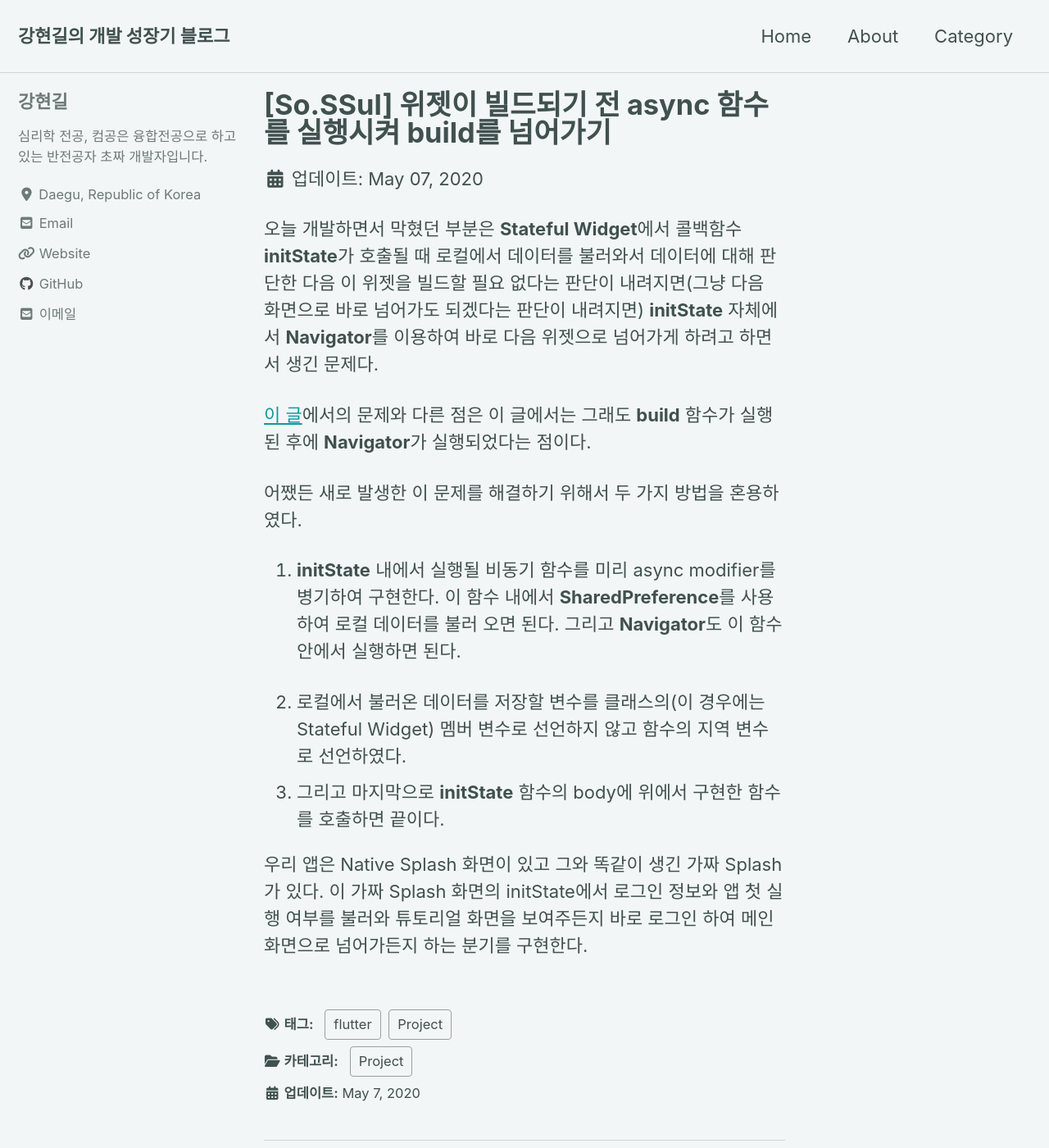
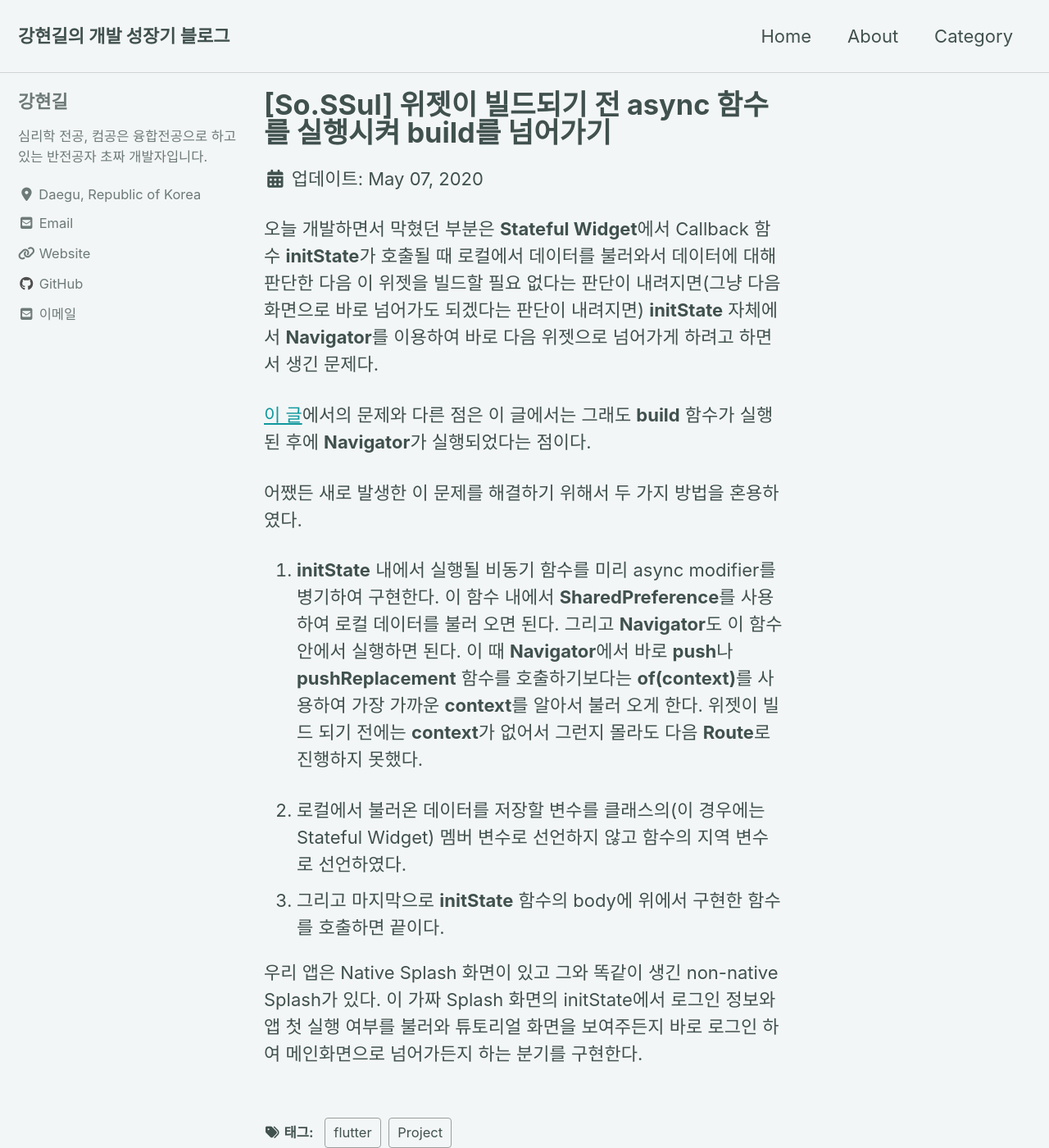
Before and after one commit to nammunsik/tksuns12.github.io, a Jekyll site: the page built from _posts/2020-05-07-first-post.md, in a window 1280 px wide and 1400 px high. Shown: the whole window at 82% size. Built offline with Jekyll 4.4.1, drawn with Linux system fonts in a browser that asks for light colours; cached includes are drawn as plain includes; nearby versions of some CDN libraries; comment, search, counter and statistics services are not loaded.

Commit message:
글 수정

```diff
--- a/_posts/2020-05-07-first-post.md
+++ b/_posts/2020-05-07-first-post.md
@@ -8,15 +8,15 @@ tags:
     - flutter
 ---
 
-오늘 개발하면서 막혔던 부분은 **Stateful Widget**에서 콜백함수 **initState**가 호출될 때 로컬에서 데이터를 불러와서 데이터에 대해 판단한 다음 이 위젯을 빌드할 필요 없다는 판단이 내려지면(그냥 다음 화면으로 바로 넘어가도 되겠다는 판단이 내려지면) **initState** 자체에서 **Navigator**를 이용하여 바로 다음 위젯으로 넘어가게 하려고 하면서 생긴 문제다.
+오늘 개발하면서 막혔던 부분은 **Stateful Widget**에서 Callback 함수 **initState**가 호출될 때 로컬에서 데이터를 불러와서 데이터에 대해 판단한 다음 이 위젯을 빌드할 필요 없다는 판단이 내려지면(그냥 다음 화면으로 바로 넘어가도 되겠다는 판단이 내려지면) **initState** 자체에서 **Navigator**를 이용하여 바로 다음 위젯으로 넘어가게 하려고 하면서 생긴 문제다.
 
 [이 글](https://tksuns12.github.io/project/second-post/)에서의 문제와 다른 점은 이 글에서는 그래도 **build** 함수가 실행된 후에 **Navigator**가 실행되었다는 점이다.
 
 어쨌든 새로 발생한 이 문제를 해결하기 위해서 두 가지 방법을 혼용하였다.
 
-1. **initState** 내에서 실행될 비동기 함수를 미리 async modifier를 병기하여 구현한다. 이 함수 내에서 **SharedPreference**를 사용하여 로컬 데이터를 불러 오면 된다. 그리고 **Navigator**도 이 함수 안에서 실행하면 된다.
+1. **initState** 내에서 실행될 비동기 함수를 미리 async modifier를 병기하여 구현한다. 이 함수 내에서 **SharedPreference**를 사용하여 로컬 데이터를 불러 오면 된다. 그리고 **Navigator**도 이 함수 안에서 실행하면 된다. 이 때 **Navigator**에서 바로 **push**나 **pushReplacement** 함수를 호출하기보다는 **of(context)**를 사용하여 가장 가까운 **context**를 알아서 불러 오게 한다. 위젯이 빌드 되기 전에는 **context**가 없어서 그런지 몰라도 다음 **Route**로 진행하지 못했다.
 
 2. 로컬에서 불러온 데이터를 저장할 변수를 클래스의(이 경우에는 Stateful Widget) 멤버 변수로 선언하지 않고 함수의 지역 변수로 선언하였다.
 3. 그리고 마지막으로 **initState** 함수의 body에 위에서 구현한 함수를 호출하면 끝이다.
 
-우리 앱은 Native Splash 화면이 있고 그와 똑같이 생긴 가짜 Splash가 있다. 이 가짜 Splash 화면의 initState에서 로그인 정보와 앱 첫 실행 여부를 불러와 튜토리얼 화면을 보여주든지 바로 로그인 하여 메인화면으로 넘어가든지 하는 분기를 구현한다.
+우리 앱은 Native Splash 화면이 있고 그와 똑같이 생긴 non-native Splash가 있다. 이 가짜 Splash 화면의 initState에서 로그인 정보와 앱 첫 실행 여부를 불러와 튜토리얼 화면을 보여주든지 바로 로그인 하여 메인화면으로 넘어가든지 하는 분기를 구현한다.
```
